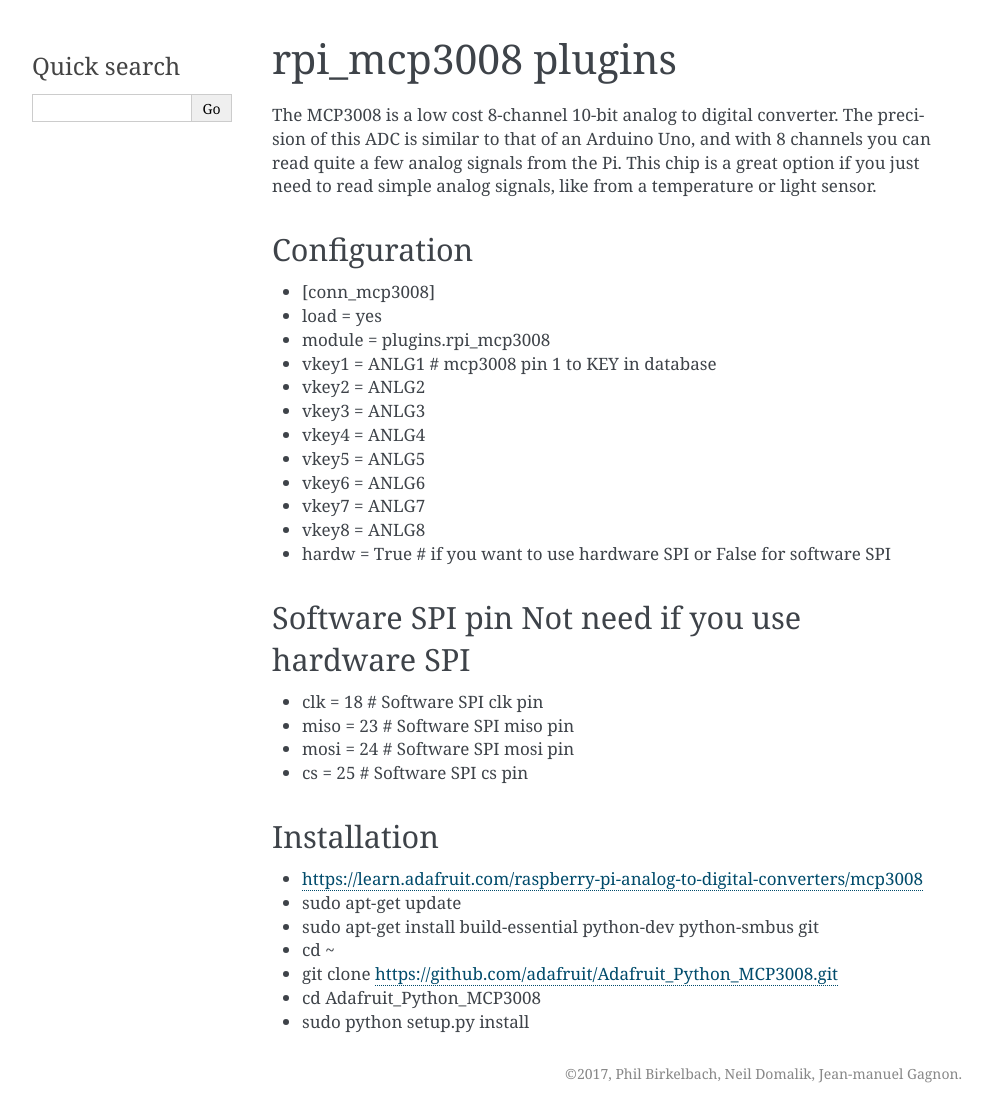
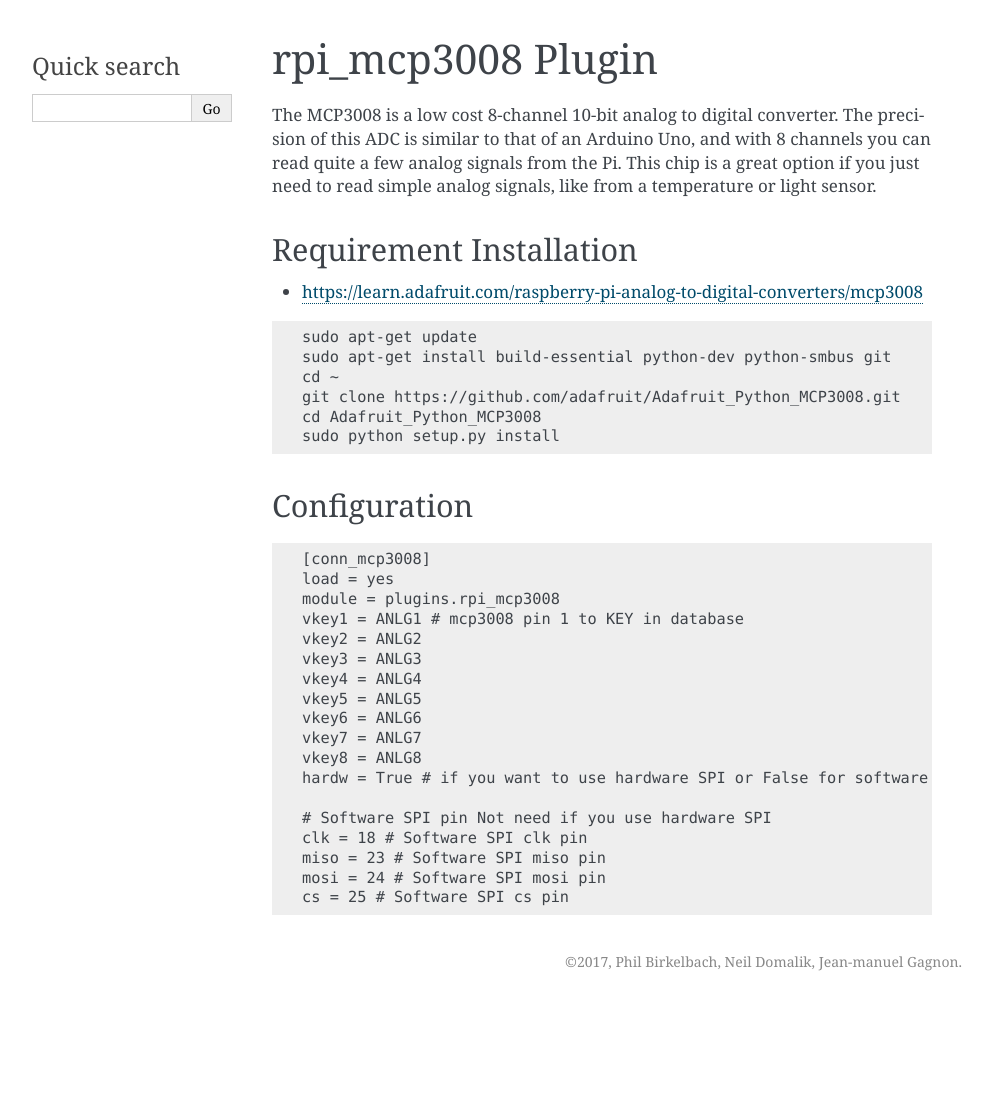
Before and after one commit to makerplane/FIX-Gateway, a Sphinx documentation site: the page built from doc/plugins/rpi_mcp3008.rst, in a window 1280 px wide. Shown: the whole page, without its empty margins (148-1140 px from the left). Built offline with Sphinx 7.4.7, drawn with Linux system fonts in a browser that asks for light colours; after the commit the page ends 1001 px from its top, so only the background shows below that.

```diff
--- a/doc/conf.py
+++ b/doc/conf.py
@@ -70,8 +70,10 @@ language = None
 # This patterns also effect to html_static_path and html_extra_path
 exclude_patterns = ['_build', 'Thumbs.db', '.DS_Store']
 
+highlight_language = 'none'
+
 # The name of the Pygments (syntax highlighting) style to use.
-pygments_style = 'sphinx'
+#pygments_style = 'sphinx'
 
 # If true, `todo` and `todoList` produce output, else they produce nothing.
 todo_include_todos = False
--- a/doc/intro.rst
+++ b/doc/intro.rst
@@ -1,6 +1,6 @@
-=========================
-FIX Gateway Introduction
-=========================
+============
+Introduction
+============
 
 FIX is an acronym for Flight Information eXchange.  It is a set of protocol
 specifications for exchanging information between aircraft avionics and flight
--- a/doc/keys.rst
+++ b/doc/keys.rst
@@ -1,6 +1,6 @@
-====================================
-FIX Gateway Database Key Definitions
-====================================
+========================
+Database Key Definitions
+========================
 
 Lower case letters indicate where numbers would be.  For example
 EGTec  would look like EGT14 for the fourth EGT on engine 1.
--- a/doc/plugins/rpi_mcp3008.rst
+++ b/doc/plugins/rpi_mcp3008.rst
@@ -1,41 +1,45 @@
 =========================
-rpi_mcp3008 plugins
+rpi_mcp3008 Plugin
 =========================
 
 The MCP3008 is a low cost 8-channel 10-bit analog to digital converter.  The precision of this ADC is similar to that of an Arduino Uno, and with 8 channels you can read quite a few analog signals from the Pi.  This chip is a great option if you just need to read simple analog signals, like from a temperature or light sensor.
+
+Requirement Installation
+--------------------------
+
+* https://learn.adafruit.com/raspberry-pi-analog-to-digital-converters/mcp3008
+
+::
+
+  sudo apt-get update
+  sudo apt-get install build-essential python-dev python-smbus git
+  cd ~
+  git clone https://github.com/adafruit/Adafruit_Python_MCP3008.git
+  cd Adafruit_Python_MCP3008
+  sudo python setup.py install
+
 
 
 Configuration
 -------------------
 
-* [conn_mcp3008]
-* load = yes
-* module = plugins.rpi_mcp3008
-* vkey1 = ANLG1 # mcp3008 pin 1 to KEY in database
-* vkey2 = ANLG2
-* vkey3 = ANLG3
-* vkey4 = ANLG4
-* vkey5 = ANLG5
-* vkey6 = ANLG6
-* vkey7 = ANLG7
-* vkey8 = ANLG8
-* hardw = True # if you want to use hardware SPI or False for software SPI
+::
 
-Software SPI pin Not need if you use hardware SPI
---------------------
-* clk = 18 # Software SPI clk pin
-* miso = 23 # Software SPI miso pin
-* mosi = 24 # Software SPI mosi pin
-* cs = 25 # Software SPI cs pin
+  [conn_mcp3008]
+  load = yes
+  module = plugins.rpi_mcp3008
+  vkey1 = ANLG1 # mcp3008 pin 1 to KEY in database
+  vkey2 = ANLG2
+  vkey3 = ANLG3
+  vkey4 = ANLG4
+  vkey5 = ANLG5
+  vkey6 = ANLG6
+  vkey7 = ANLG7
+  vkey8 = ANLG8
+  hardw = True # if you want to use hardware SPI or False for software SPI
 
-Installation
---------------------
-
-* https://learn.adafruit.com/raspberry-pi-analog-to-digital-converters/mcp3008
-
-* sudo apt-get update
-* sudo apt-get install build-essential python-dev python-smbus git
-* cd ~
-* git clone https://github.com/adafruit/Adafruit_Python_MCP3008.git
-* cd Adafruit_Python_MCP3008
-* sudo python setup.py install
+  # Software SPI pin Not need if you use hardware SPI
+  clk = 18 # Software SPI clk pin
+  miso = 23 # Software SPI miso pin
+  mosi = 24 # Software SPI mosi pin
+  cs = 25 # Software SPI cs pin
--- a/src/config/main.cfg
+++ b/src/config/main.cfg
@@ -101,7 +101,7 @@ channel = vcan0
 device = 145
 
 [conn_gui]
-load = no
+load = yes
 module = plugins.gui
 
 [conn_test]
```
Also changed, not shown: doc/database.rst (added, +52 -0 lines), doc/getting_started.rst (+26 -5 lines), doc/plugin.rst (+4 -66 lines), doc/plugins/rpi_bmp085.rst (+24 -17 lines), doc/plugins/rpi_bno055.rst (+34 -19 lines), doc/plugins/rpi_button.rst (+14 -6 lines), doc/plugins/rpi_rotary_encoder.rst (+22 -14 lines), doc/plugins/rpi_virtualwire.rst (+23 -18 lines), doc/toc.rst (+20 -7 lines), 2 other files.
